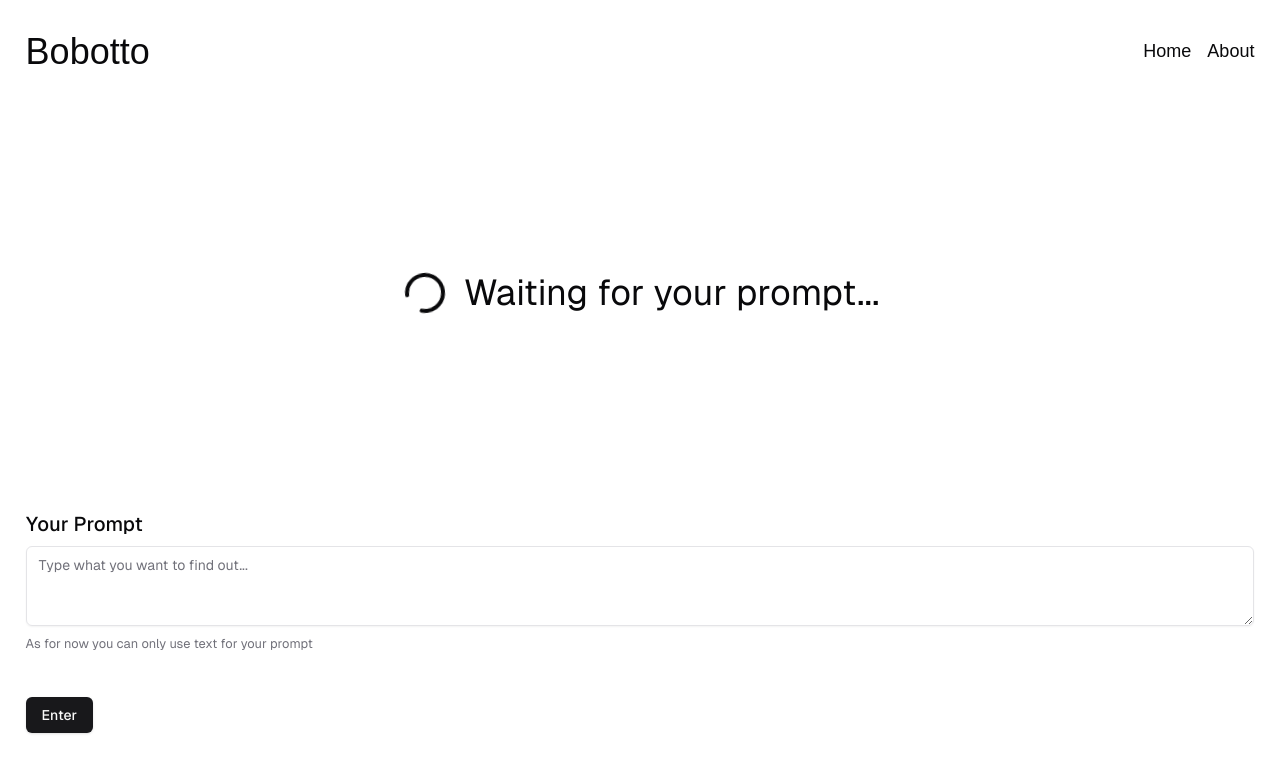
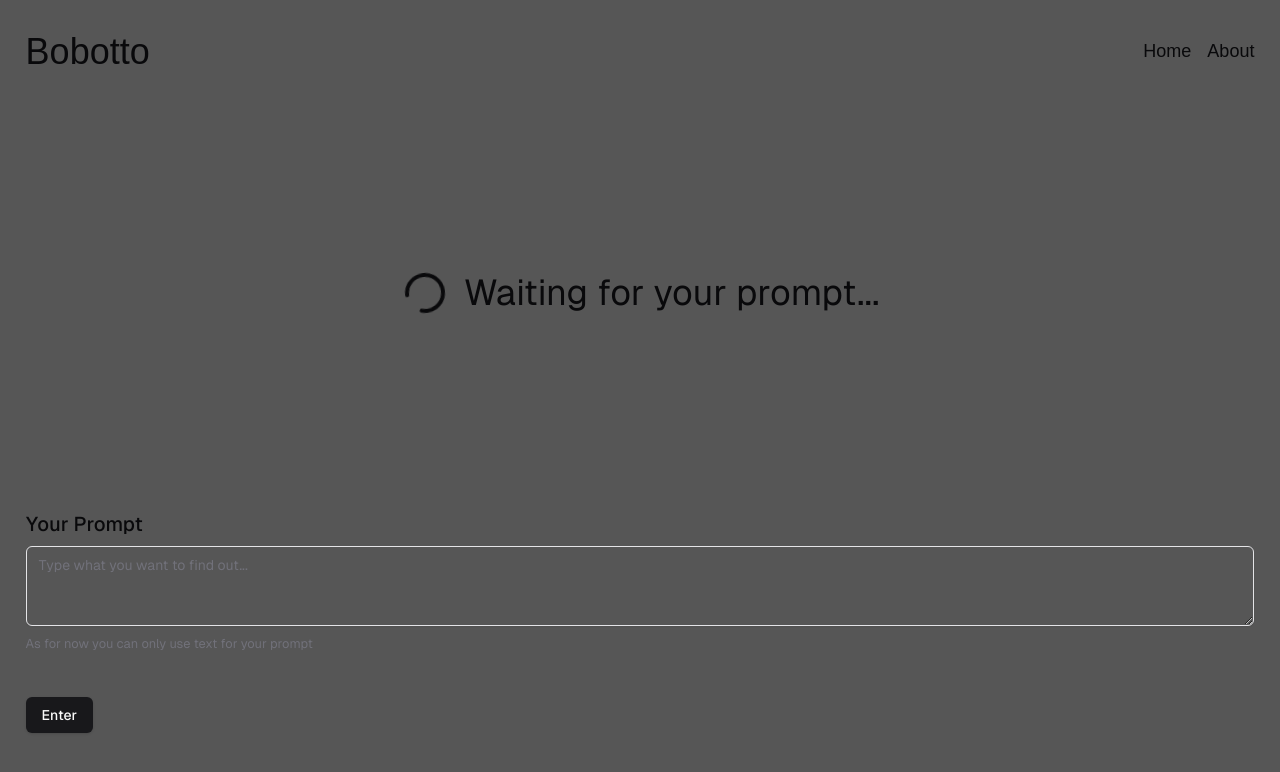
Before and after one commit to fcram7/bobotto, a Next.js app: page / in a window 1280 px wide. Shown: the top 772 px of the page. Built offline with nearby package versions, Linux system fonts and the light colour scheme.

Commit message:
changed background

```diff
--- a/src/app/layout.tsx
+++ b/src/app/layout.tsx
@@ -27,7 +27,7 @@ export default function RootLayout({
   return (
     <html lang='en'>
       <body
-        className={`${geistSans.variable} ${geistMono.variable} antialiased`}
+        className={`${geistSans.variable} ${geistMono.variable} antialiased bg-serikaGray`}
       >
         <Navbar />
         {children}
```
